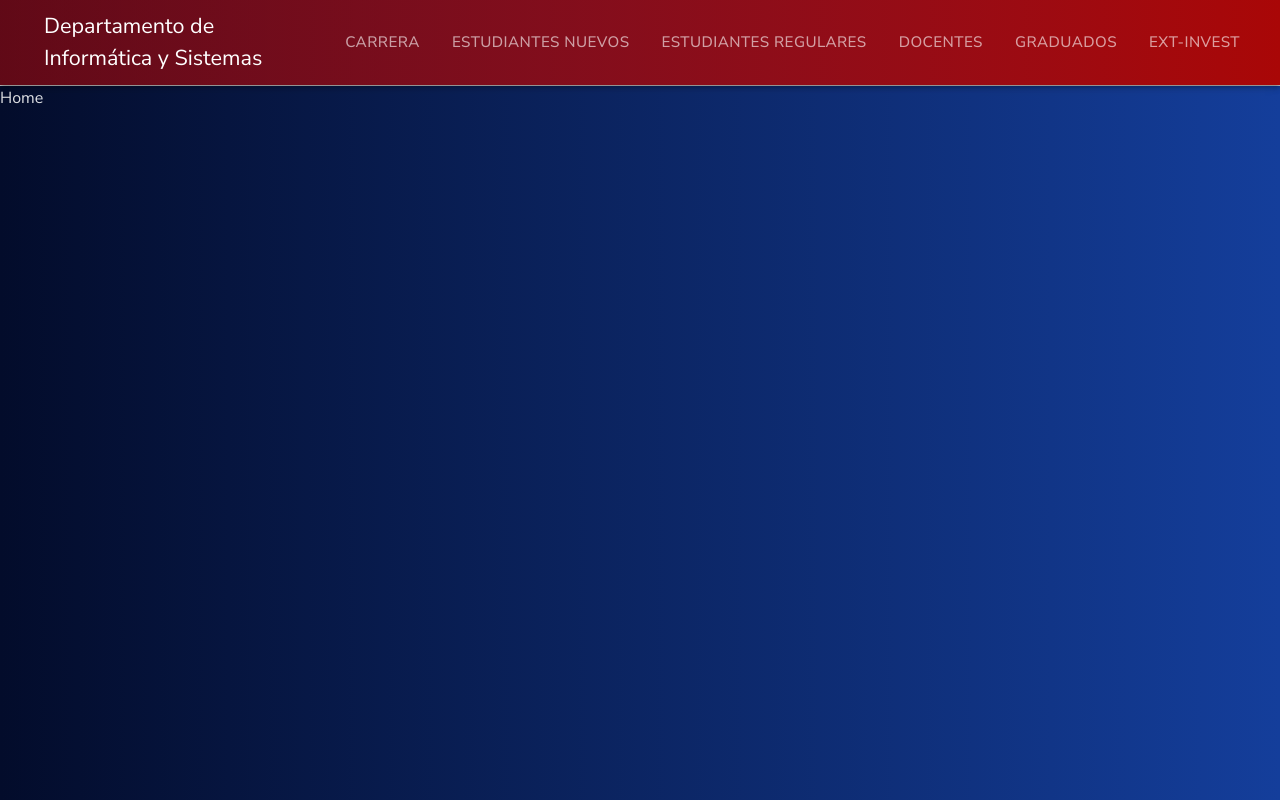
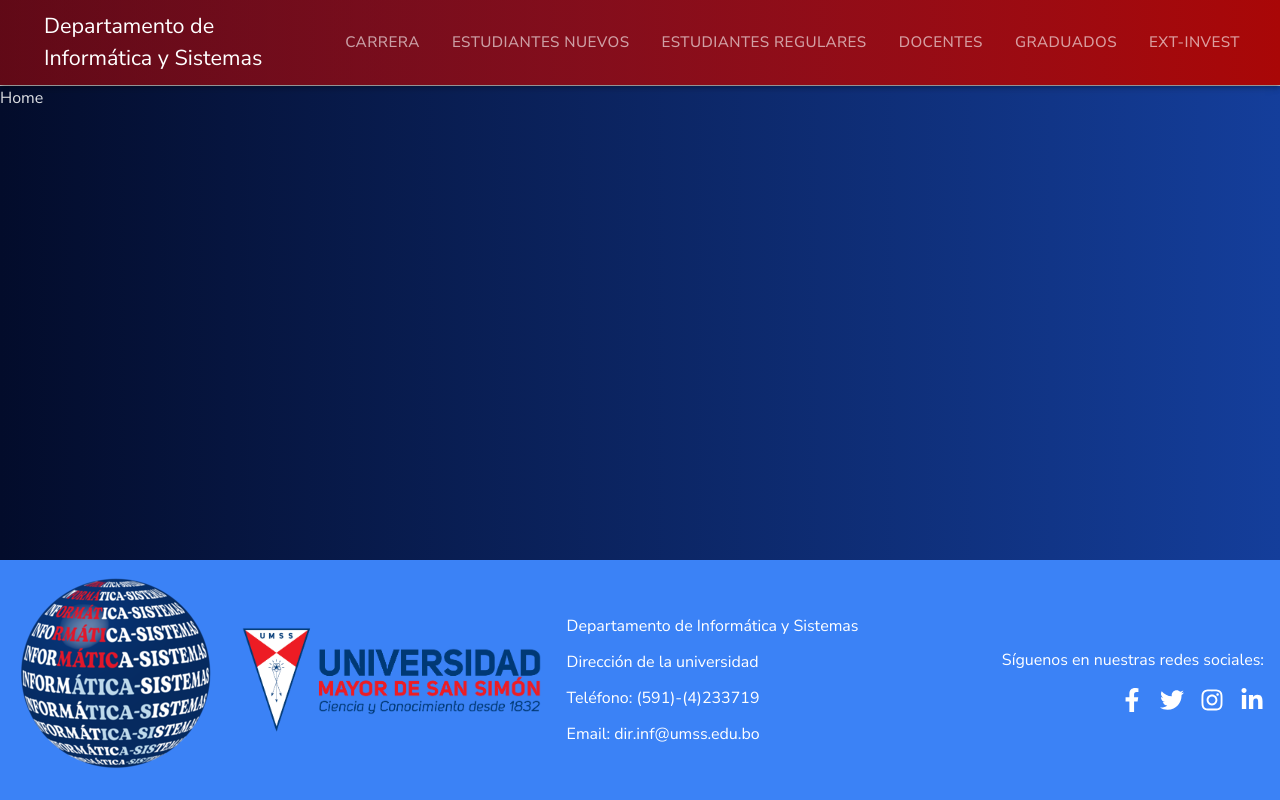
Before and after one commit to elprogramadorr/info-sistemas-webapp, a React (Vite) app: page / in a window 1280 px wide. Built offline with nearby package versions, Linux system fonts and the light colour scheme; a web font is replaced by a local one.

Commit message:
para presentar

```diff
--- a/src/App.jsx
+++ b/src/App.jsx
@@ -11,7 +11,6 @@ import Autoridades from './screens/ModuloCarreras/Autoridades'
 import './index.css';
 import ModuloCarrreras from './screens/ModuloCarreras/ModuloCarreras'
 import EstudiantesNuevos from './screens/ModuloEstudiantesNuevos'
-import LineasDeEstudio from './screens/ModuloCarreras/LineasDeEstudio'
 
 function App() {
   return (
--- a/src/screens/Layout.jsx
+++ b/src/screens/Layout.jsx
@@ -1,14 +1,17 @@
 import React from 'react';
 import Header from '../utils/Header';
+import Footer from '../utils/Footer';
 
 const Layout = ({ children }) => {
   return (
-    <div>
+    <div className="flex flex-col min-h-screen">
       <Header />
-      {children}
-
+      <main className="flex-grow">
+        {children}
+      </main>
+      <Footer />
     </div>
   );
-}
+};
 
 export default Layout;
--- a/src/screens/ModuloCarreras/Autoridades.jsx
+++ b/src/screens/ModuloCarreras/Autoridades.jsx
@@ -12,17 +12,17 @@ const autoridades = [
     image: autoridad1,
     name: 'Lic. Boris Materco Calancha Navia',
     position: 'Director de Carrera de Ingeniería Informática',
-    officeNumber: '123-456-7890',
-    cellNumber: '098-765-4321',
-    email: 'juan.perez@example.com'
+    officeNumber: '(4) 4233719',
+    cellNumber: '(+591) 67454555',
+    email: 'boris@fcyt.umss.edu.bo'
   },
   {
     image: autoridad2,
     name: 'Lic. Henrry Frank Villarroel Tapia',
     position: 'Jefe del Departamento de Informática y Sistemas',
-    officeNumber: '123-456-7891',
-    cellNumber: '098-765-4322',
-    email: 'ana.garcia@example.com'
+    officeNumber: '(4) 4233719',
+    cellNumber: '(+591) 67683111',
+    email: 'henrryvillarroel.t@fcyt.umss.edu.bo'
   },
   {
     image: autoridad3,
@@ -44,6 +44,8 @@ const autoridades = [
 
 const Autoridades = () => {
   return (
+    <div className='flex flex-col items-center'>
+      <h2 className='text-algin text-5xl text-rose-50 font-bold'>Autoridades de la Carrera de Ingeriería Informática</h2>
       <div className="container mx-auto p-4 grid grid-cols-1 md:grid-cols-2 lg:grid-cols-2 gap-4">
         {autoridades.map((autoridad, index) => (
           <AuthorityCard
@@ -57,6 +59,7 @@ const Autoridades = () => {
           />
         ))}
       </div>
+    </div>
   );
 };
 
--- a/src/screens/ModuloCarreras/Consejo.jsx
+++ b/src/screens/ModuloCarreras/Consejo.jsx
@@ -8,9 +8,9 @@ const Consejo = () => {
       category: 'Director de Carrera',
       members: [
         {
-          name: 'Luis González',
-          phone: '+123456789',
-          email: 'luis.gonzalez@example.com',
+          name: 'Lic. Boris Materco Calancha Navia',
+          phone: '(4) 4233719',
+          email: 'boris@fcyt.umss.edu.bo',
         },
       ],
     },
@@ -59,11 +59,11 @@ const Consejo = () => {
 
   return (
     <div className="container mx-auto mt-8">
-      <h1 className="text-5xl font-bold text-center mb-8">Consejo de Carrera</h1>
+      <h1 className="text-5xl font-bold text-center mb-8 text-white">Consejo de Carrera</h1>
 
       {councilMembers.map((category, index) => (
         <div key={index} className="mb-8">
-          <h2 className="text-3xl font-bold mb-4">{category.category}</h2>
+          <h2 className="text-3xl font-bold mb-4 text-rose-300">{category.category}</h2>
           <div className="grid grid-cols-1 md:grid-cols-2 lg:grid-cols-3 gap-6">
             {category.members.map((member, idx) => (
               <div key={idx} className="bg-white rounded-lg shadow-lg p-6">
--- a/src/screens/ModuloCarreras/Historia.jsx
+++ b/src/screens/ModuloCarreras/Historia.jsx
@@ -3,8 +3,8 @@ import FCYT from '../../assets/fcyt.jpg'; // Importa tu imagen de la FCYT
 
 const Historia = () => {
     return (
-        <div className="min-h-screen py-12">
-            <div className="max-w-7xl mx-auto flex flex-col md:flex-row bg-white shadow-lg rounded-lg overflow-hidden">
+        <div className="">
+            <div className="max-w-7xl mx-auto flex flex-col md:flex-row bg-white shadow-lg rounded-lg overflow-hidden my-20">
                 {/* Imagen grande a la izquierda */}
                 <div className="md:w-1/2 h-80 md:h-auto">
                     <img src={FCYT} alt="Historia Imagen" className="w-full h-full object-cover object-center" />
--- a/src/screens/ModuloCarreras/LineasDeEstudio.jsx
+++ b/src/screens/ModuloCarreras/LineasDeEstudio.jsx
@@ -73,7 +73,7 @@ const LineasDeEstudio = () => {
 
     return (
         <div className="container mx-auto mt-8">
-            <h1 className="text-5xl font-bold text-center mb-8">Líneas de Estudio</h1>
+            <h1 className="text-5xl font-bold text-center mb-8 text-white">Líneas de Estudio</h1>
             <div className="grid grid-cols-1 md:grid-cols-2 lg:grid-cols-5 gap-8">
                 {lineasDeEstudio.map((linea) => (
                     <div key={linea.id} className="bg-white rounded-lg shadow-md p-4 flex flex-col items-center cursor-pointer col-span-2 md:col-auto"
--- a/src/screens/ModuloCarreras/MercadoDeTrabajo.jsx
+++ b/src/screens/ModuloCarreras/MercadoDeTrabajo.jsx
@@ -3,27 +3,27 @@ import React from 'react';
 const MercadoDeTrabajo = () => {
     return (
         <div className="max-w-4xl mx-auto px-4 py-8">
-            <h1 className="text-3xl font-bold mb-6 text-center">Oportunidades Profesionales</h1>
+            <h1 className="text-3xl font-bold mb-6 text-center text-white">Oportunidades Profesionales</h1>
 
             <div className="mb-8">
                 <p className="mb-4">
                     Como graduado, adquirirás conocimientos y habilidades que encarnan principios que perdurarán más allá de la tecnología actual. Esto te convierte en un profesional altamente solicitado tanto por la industria como por el comercio.
                 </p>
-                <p className="mb-4">
+                <p className="mb-4 text-sky-300">
                     Muchos de nuestros graduados trabajan como:
                 </p>
                 <ul className="list-disc list-inside mb-4">
                     <li>Programadores</li>
                     <li>Desarrolladores de Software</li>
                 </ul>
-                <p className="mb-4">
+                <p className="mb-4 text-sky-300">
                     Otros graduados deciden seguir:
                 </p>
                 <ul className="list-disc list-inside mb-4">
                     <li>Estudios adicionales</li>
                     <li>Carreras en enseñanza e investigación</li>
                 </ul>
-                <p className="mb-4">
+                <p className="mb-4 text-sky-300">
                     Muchos también han fundado consiguen empleo en industrias como:
                 </p>
                 <ul className="list-disc list-inside mb-4">
@@ -37,7 +37,7 @@ const MercadoDeTrabajo = () => {
             </div>
 
             <div>
-                <h2 className="text-xl font-bold mb-4">Resultados del Programa</h2>
+                <h2 className="text-xl font-bold mb-4 text-rose-300">Resultados del Programa</h2>
                 <p className="mb-4">
                     Los graduados de UMSS son altamente demandados en el mercado laboral. Son conocidos por su formación fundamental en ciencias y su capacidad para aplicar sus conocimientos en entornos prácticos.
                 </p>
--- a/src/screens/ModuloCarreras/ModuloCarreras.jsx
+++ b/src/screens/ModuloCarreras/ModuloCarreras.jsx
@@ -125,7 +125,8 @@ const ModuloCarreras = () => {
       case 'Historia':
         return <Historia/>;
       default:
-        return <div>Construcción Dummy Content</div>;
+        handleItemClick('Historia');
+        return <Historia />;
     }
   };
 
--- /dev/null
+++ b/src/utils/Footer.jsx
@@ -0,0 +1,43 @@
+// src/components/Footer.js
+
+import React from 'react';
+import { FaFacebookF, FaTwitter, FaInstagram, FaLinkedinIn } from 'react-icons/fa';
+import universityLogo from '../assets/universityLogo.png'; // Asegúrate de que esta ruta sea correcta
+import departmentLogo from '../assets/departmentLogo.png'; // Asegúrate de que esta ruta sea correcta
+const Footer = () => {
+  return (
+    <footer className="bg-blue-500 text-white">
+      <div className="container px-4 flex flex-col md:flex-row justify-between items-center mx-auto">
+        <div className='flex flex-row items-center gap-5'>
+            <img src={departmentLogo} alt="University Logo" className="w-21 h-auto mb-4" />
+            <img src={universityLogo} alt="University Logo" className="w-100 h-60" />
+            <div className="flex flex-col items-center md:items-start mb-4 md:mb-0 gap-3">
+                <p className="text-center md:text-left">Departamento de Informática y Sistemas</p>
+                <p className="text-center md:text-left">Dirección de la universidad</p>
+                <p className="text-center md:text-left">Teléfono: (591)-(4)233719</p>
+                <p className="text-center md:text-left">Email: dir.inf@umss.edu.bo</p>
+            </div>
+        </div>
+        <div className="flex flex-col items-center md:items-end">
+          <p className="mb-4">Síguenos en nuestras redes sociales:</p>
+          <div className="flex space-x-4">
+            <a href="https://www.facebook.com/DptoInformaticaSistemas/" className="text-white hover:text-gray-400">
+              <FaFacebookF size={24} />
+            </a>
+            <a href="https://x.com/umssfcyt?lang=es" className="text-white hover:text-gray-400">
+              <FaTwitter size={24} />
+            </a>
+            <a href="https://www.instagram.com/umssboloficial/?hl=es" className="text-white hover:text-gray-400">
+              <FaInstagram size={24} />
+            </a>
+            <a href="https://www.linkedin.com/school/umssboloficial/?originalSubdomain=bo" className="text-white hover:text-gray-400">
+              <FaLinkedinIn size={24} />
+            </a>
+          </div>
+        </div>
+      </div>
+    </footer>
+  );
+};
+
+export default Footer;
```
Also changed, not shown: src/screens/ModuloCarreras/Curriculum.jsx (+6 -6 lines), src/screens/ModuloCarreras/MisionVisionObjetivos.jsx (+4 -4 lines), src/assets/departmentLogo.png (added), src/assets/universityLogo.png (added). Lines whose indentation alone changed are shown as unchanged.
